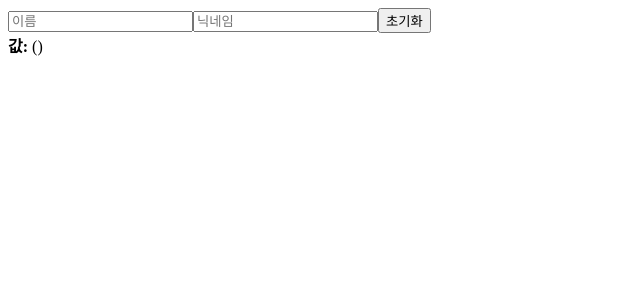
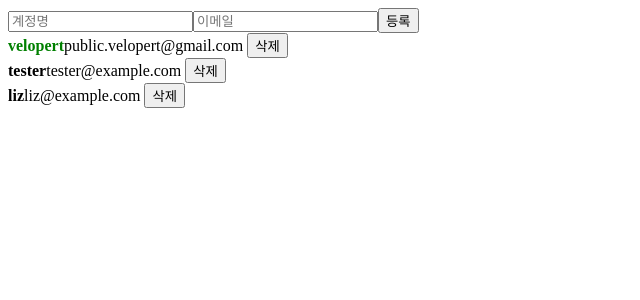
Before and after one commit to Doosies/maven, a React (Create React App) app in the folder front/: page / in a window 1280 px wide. Shown: the top 300 px of the page, without its empty margins (0-640 px from the left). Built offline with nearby package versions, Linux system fonts and the light colour scheme; the HTML template or start-up script is replaced by a standard one.

Commit message:
useRef끝

```diff
--- a/front/src/App.jsx
+++ b/front/src/App.jsx
@@ -1,20 +1,105 @@
 import MainPage from './pages/MainPage';
-// import AdminPage from './pages/adminPage';
-// import UserPage from './pages/userPage';
 import {BrowserRouter, Route} from 'react-router-dom';
 import Todo from './pages/Todo';
 import StudyPage from './pages/studyPage';
-// import UserPage from './pages/userPage';
-// import GuestPage from './pages/guestPage';
-// import AdminPage from './pages/adminPage';
+import React, {useRef, useState} from 'react';
+import CreateUser from './components/users/CreateUser';
 
 
 export default function App(){
+    console.log("렌더링됨!");
+
+    //상태 입력한 값들의 상태 관리
+    const [inputs, setInputs] = useState({
+        username: '',
+        email: '',
+    });
+
+    const {username, email} = inputs;
+
+
+    const onChange=  e =>{
+
+        //NOTE 입력값이 바뀌면 콜백
+        const {name, value} = e.target;
+        setInputs({
+            ...inputs,
+            [name]:value,
+        });
+    }
+    //상태 - user상태
+    const [users, setUsers] = useState([
+        {
+          id: 1,
+          username: 'velopert',
+          email: 'public.velopert@gmail.com',
+          active:true,
+        },
+        {
+          id: 2,
+          username: 'tester',
+          email: 'tester@example.com',
+          active:false,
+        },
+        {
+          id: 3,
+          username: 'liz',
+          email: 'liz@example.com',
+          active:false,
+        }
+    ]);
+
+    //현재 유저의 위치를 나타내는 Ref훅
+    const nextId = useRef(4);
+
+   //버튼을 눌렀을 때 호출되는 함수.
+    const onCreate = ()=>{
+        //알고리즘 id로 현재 위치를 줌.
+        // username과 email은 입력값에 있는것을 넣어줌
+        // 그 후 input란을 비움.
+        const user={
+            id: nextId.current,
+            username,
+            email,
+        };
+        setUsers([...users, user]);
+
+        setInputs({
+            username:'',
+            email:'',
+        });
+
+        nextId.current += 1;
+        console.log(nextId.current);
+    }
+
+    const onRemove = id=>{
+        //NOTE -  user.id가 파라미터로 일치하지 않는 원소만 추출해서 새로운 배열을 만듦.
+        //  = user.id가 id인것을 제거함
+        setUsers(users.filter(user=>user.id !== id));
+    }
+    const onToggle = id=>{
+        setUsers(
+            users.map(user=>
+                user.id === id ? {...user, active: !user.active} : user
+            )
+        );
+    }
     return(
         <BrowserRouter>
             <Route path="/button" component={MainPage} exact/>
-            <Route path="/todoList" component={Todo}/>
-            <Route path="" component={StudyPage}/>
+            <Route path="/todoList" component={Todo} />
+            <Route path="" render={()=>
+                <>
+                    <CreateUser
+                        username={username}
+                        email={email}
+                        onChange={onChange}
+                        onCreate={onCreate}
+                    />
+                    <StudyPage users={users} onRemove={onRemove} onToggle={onToggle}/>
+                </>
+            }/>
             {/* <Route path="/login" component={UserPage}/> */}
             {/* <Route path="/guest" component={GuestPage}/>
             <Route path="/admin" component={AdminPage}/> */}
--- a/front/src/components/TodoItem.jsx
+++ b/front/src/components/TodoItem.jsx
@@ -12,6 +12,7 @@ const Remove = styled.div`
     &:hover{
         color: #ff6b6b;
     }
+    /* 이것도 */
     display:none;
 `;
 
--- /dev/null
+++ b/front/src/components/users/CreateUser.jsx
@@ -0,0 +1,21 @@
+import React from 'react';
+
+function CreateUser({ username, email, onChange, onCreate }){
+    return(
+        <div>
+            <input name="username"
+            placeholder="계정명"
+            onChange={onChange}
+            value={username}/>
+
+            <input name="email"
+            placeholder="이메일"
+            onChange={onChange}
+            value={email}/>
+
+            <button onClick={onCreate}>등록</button>
+        </div>
+    );
+}
+
+export default CreateUser
--- a/front/src/pages/studyPage.jsx
+++ b/front/src/pages/studyPage.jsx
@@ -1,43 +1,34 @@
 import React, { useRef, useState } from 'react';
 
-function StudyPage(){
-    const [inputs, setInputs] = useState({
-        name: '',
-        nickname: '',
-    });
-    const nameInput = useRef();
-    const { name, nickname } = inputs;
+//NOTE - 유저를 편하게 출력하기 위한 변수.
+function User({ user, onRemove, onToggle }){
+  return(
+      <div>
+        <b style={{
+          cursor: 'pointer',
+          color: user.active ? 'green' : 'black',
+        }} onClick={()=>onToggle(user.id)}>
+          {user.username}
+        </b>
+        <span>{user.email} </span>
+        <button onClick={()=> onRemove(user.id)}>삭제</button>
+    </div>
+  );
+}
 
-    const onChange = (e) =>{
-        const {value, name} = e.target;
-
-        setInputs({
-            ...inputs,
-            [name]:value
-        });
-    }
-    const onReset = (e) =>{
-        setInputs({
-            name: '',
-            nickname: '',
-        });
-
-        nameInput.current.focus();
-    }
+function StudyPage({users, onRemove, onToggle}){
 
     return(
         <div>
-            <input name="name" placeholder="이름"
-            onChange={onChange} value={name} ref={nameInput}/>
-            <input name="nickname" placeholder="닉네임"
-            onChange={onChange} value={nickname}/>
-            <button onClick={onReset}>초기화</button>
-            <div>
-                <b>값: </b>
-                {name} ({nickname})
-            </div>
+          {/* 알고리즘 - 모든 유저의 정보를 출력. */}
+          {users.map( user =>
+          <User
+            user={user}
+            key={user.id}
+            onRemove={onRemove}
+            onToggle={onToggle}
+          /> )}
         </div>
     );
 }
-
 export default StudyPage
```
Also changed, not shown: front/src/components/test.html (added, +13 -0 lines).
